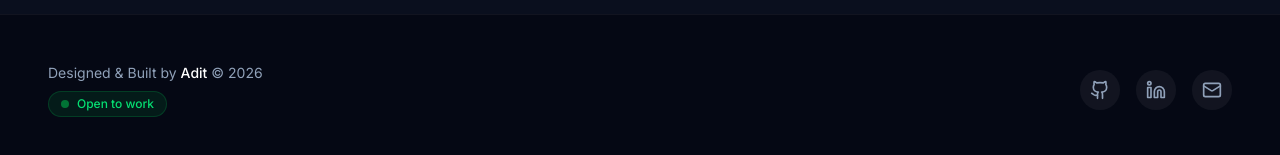
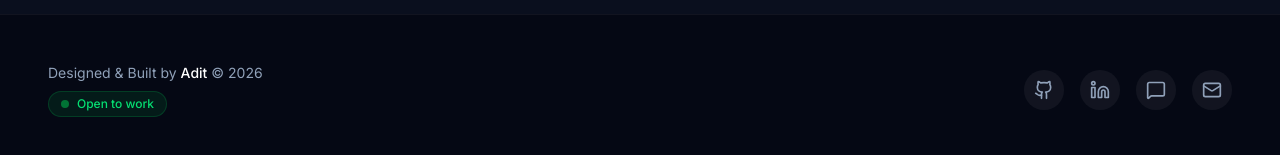
Before and after one commit to Wilhelm-art/portofolio-adit, a React (Vite) app: page / in a window 1280 px wide. Shown: the part 6473-6628 px from the top of the page. Built offline with nearby package versions, Linux system fonts and the light colour scheme.

Commit message:
Update exact bio, fix profile image, update Zynqtoon github, add clickable certificates, update LinkedIn, and add Discord link

```diff
--- a/src/components/Footer.tsx
+++ b/src/components/Footer.tsx
@@ -1,4 +1,4 @@
-import { Github, Linkedin, Mail } from 'lucide-react';
+import { Github, Linkedin, Mail, MessageSquare } from 'lucide-react';
 import { CONTACT_DATA } from '../lib/constants';
 
 export default function Footer() {
@@ -36,6 +36,15 @@ export default function Footer() {
             <Linkedin size={20} />
           </a>
           <a
+            href={CONTACT_DATA.discord}
+            target="_blank"
+            rel="noopener noreferrer"
+            className="w-10 h-10 rounded-full bg-white/5 flex items-center justify-center text-slate-400 hover:text-white hover:bg-electric-blue hover:shadow-[0_0_15px_rgba(59,130,246,0.5)] transition-all"
+            aria-label="Discord"
+          >
+            <MessageSquare size={20} />
+          </a>
+          <a
             href={`mailto:${CONTACT_DATA.email}`}
             className="w-10 h-10 rounded-full bg-white/5 flex items-center justify-center text-slate-400 hover:text-white hover:bg-electric-blue hover:shadow-[0_0_15px_rgba(59,130,246,0.5)] transition-all"
             aria-label="Email"
--- a/src/lib/constants.ts
+++ b/src/lib/constants.ts
@@ -137,5 +137,6 @@ export const CONTACT_DATA = {
   location: 'Bandung, Indonesia',
   linkedin: 'https://www.linkedin.com/in/adit-hardiansyah-surachman-b9aab1315/',
   github: 'https://github.com/Wilhelm-art',
+  discord: 'https://discordapp.com/users/I760497895220445194',
   whatsappMessage: "Hi Adit, I found your portfolio and I'd like to connect!",
 };
```
